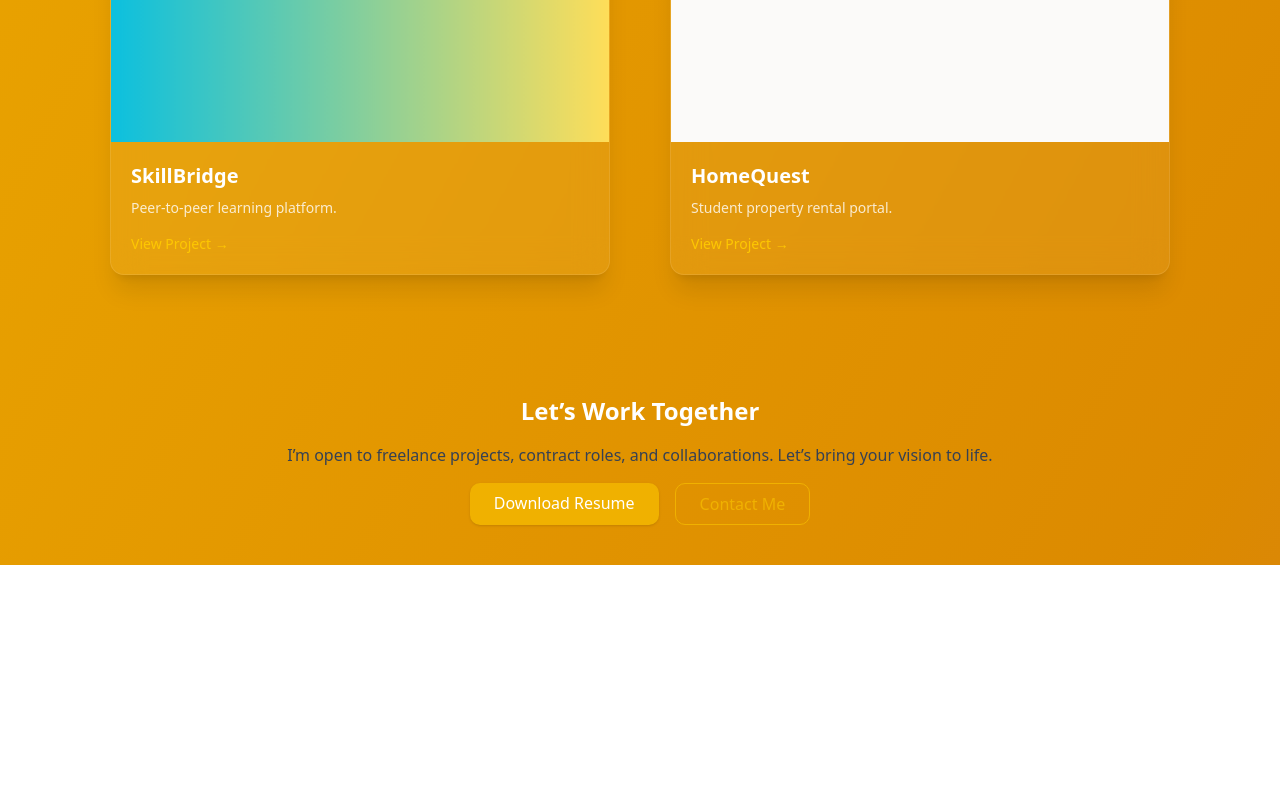
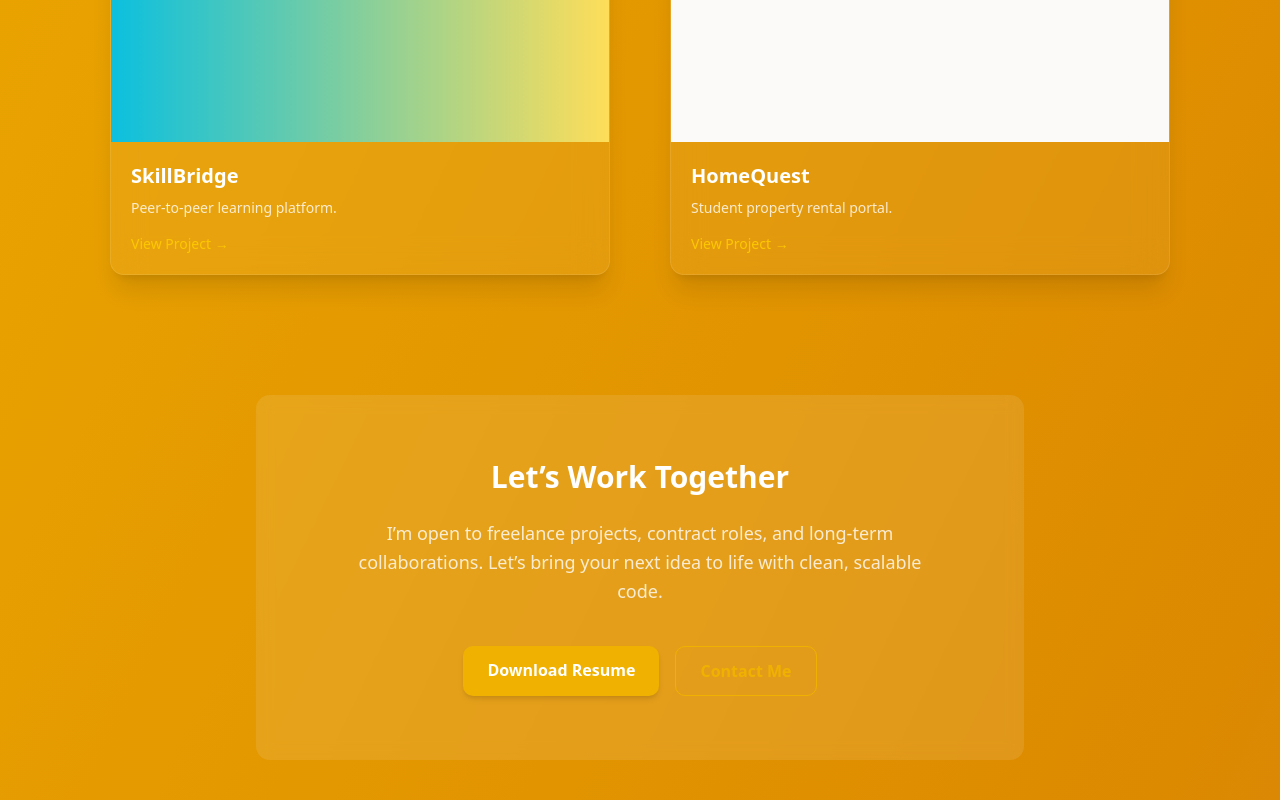
Before and after one commit to temwani-msiska/Portfolio, a Next.js app: page /about in a window 1280 px wide. Shown: the part 1859-2659 px from the top of the page. Before the commit the page ends 2424 px from the top, so only its background shows below. Built offline with nearby package versions, Linux system fonts and the light colour scheme.

Commit message:
Correction and new email

```diff
--- a/app/page.tsx
+++ b/app/page.tsx
@@ -6,7 +6,6 @@ import { Button } from "@/components/ui/button";
 import profilePic from "../public/Profile-Port.jpg";
 import logo from "../public/Logo_Final.png";
 import Head from "next/head";
-import { Typewriter } from "react-simple-typewriter";
 import {
   motion,
   AnimatePresence,
@@ -214,7 +213,7 @@ export default function Home() {
                 variant="outline"
                 className="border-white text-white hover:bg-white hover:text-yellow-700 transition-colors duration-300"
                 onClick={() =>
-                  (window.location.href = "mailto:temwani.msiska@gmail.com")
+                  (window.location.href = "mailto:contact.temwanimsiska.dev")
                 }
               >
                 Email
--- a/components/CallToAction.tsx
+++ b/components/CallToAction.tsx
@@ -1,22 +1,29 @@
+'use client';
+
 export default function CallToAction() {
   return (
-      <section className="text-center space-y-4">
-        <h2 className="text-2xl font-semibold">Let’s Work Together</h2>
-        <p className="text-gray-700">
-          I’m open to freelance projects, contract roles, and collaborations.
-          Let’s bring your vision to life.
+    <section className="text-center space-y-6 py-16 px-4 bg-white/10 backdrop-blur-sm rounded-xl max-w-3xl mx-auto">
+      <h2 className="text-3xl font-bold text-white">
+        Let’s Work Together
+      </h2>
+
+      <p className="text-white/80 text-lg max-w-xl mx-auto leading-relaxed">
+        I’m open to freelance projects, contract roles, and long-term collaborations.
+        Let’s bring your next idea to life with clean, scalable code.
       </p>
-        <div className="flex justify-center gap-4">
+
+      <div className="flex justify-center flex-wrap gap-4 pt-4">
         <a
           href="/resume.pdf"
           target="_blank"
-            className="px-6 py-2 bg-yellow-500 text-white rounded-lg shadow hover:shadow-lg transition"
+          className="px-6 py-3 rounded-lg bg-yellow-500 text-white font-semibold shadow-md hover:shadow-lg hover:bg-yellow-400 transition duration-300"
         >
           Download Resume
         </a>
+
         <a
-            href="mailto:temwani@temwanimsiska.dev"
-            className="px-6 py-2 border border-yellow-500 text-yellow-500 rounded-lg hover:bg-yellow-100 transition"
+          href="mailto:contact@temwanimsiska.dev"
+          className="px-6 py-3 rounded-lg border border-yellow-500 text-yellow-500 font-semibold hover:bg-yellow-100 hover:text-yellow-700 transition duration-300"
         >
           Contact Me
         </a>
```
Lines whose indentation alone changed are shown as unchanged.
